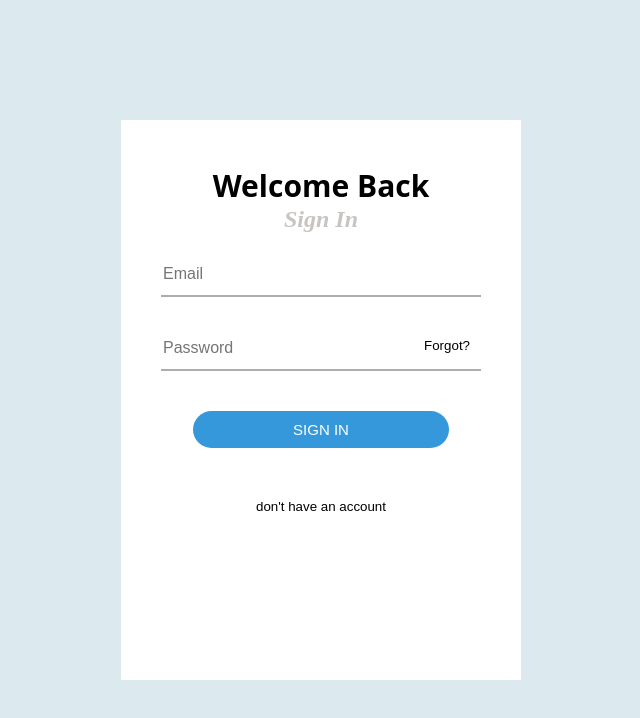
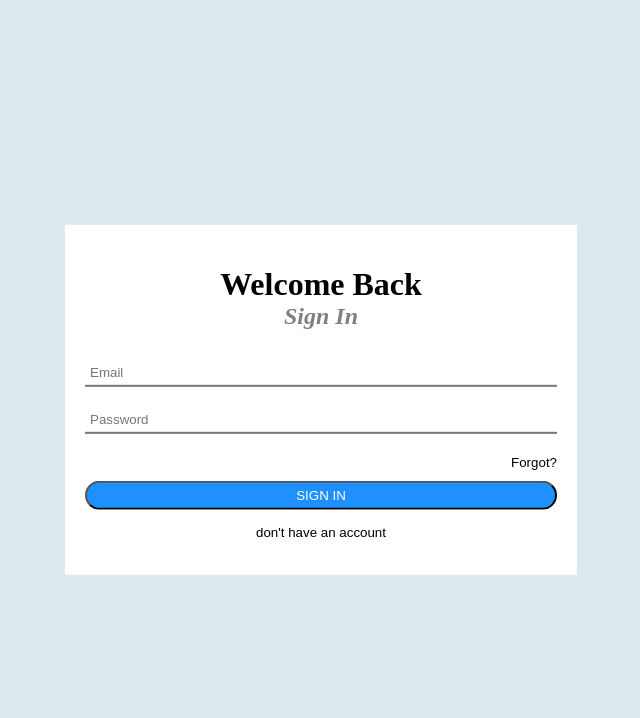
Before and after one commit to sudhasew/SignIn-form, a plain HTML site: page index.html in a window 1280 px wide. Shown: the whole page, without its empty margins (319-959 px from the left). Drawn offline with Linux system fonts and the light colour scheme.

Commit message:
initial commit

```diff
--- a/index.html
+++ b/index.html
@@ -8,36 +8,21 @@
     <title>Form-Example</title>
   </head>
   <body>
-    <div class="center text_field">
-      <section class="header">
-        <h1 class="welcome">Welcome Back</h1>
-        <h2 class="h2">Sign In</h2>
-      </section>
+    <div class="form-container">
       <form>
-        <div class="text_field">
-          <label for="email"></label>
-          <input type="text" name="email" id="email" placeholder="Email" />
+        <h1>Welcome Back</h1>
+        <h2>Sign In</h2>
+
+        <label for="email"></label>
+        <input type="text" id="email" placeholder="Email" />
+
+        <label for="password"></label>
+        <input type="text" id="password" placeholder="Password" />
+        <div class="forgot">
+          <button>Forgot?</button>
         </div>
-        <div class="text_field">
-          <label for="password"></label>
-          <section class="forgot">
-            <input
-              type="password"
-              name="password"
-              id="pass"
-              placeholder="Password"
-            />
-            <span>
-              <button>Forgot?</button>
-            </span>
-          </section>
-        </div>
-        <div class="signin">
-          <button type="SignIn">SIGN IN</button>
-        </div>
-        <div class="account">
-          <button>don't have an account</button>
-        </div>
+        <button class="signin">SIGN IN</button>
+        <button class="account">don't have an account</button>
       </form>
     </div>
   </body>
--- a/styles.css
+++ b/styles.css
@@ -3,85 +3,72 @@ body {
   padding: 0;
   height: 100vh;
   background: #dceaf0;
-  overflow: hidden;
 }
-.welcome {
-  color: black;
-  font-size: 30px;
+h1 {
+  text-align: center;
   margin-bottom: 0;
-  font-family: "Open Sans", sans-serif;
 }
-.header {
-  margin-top: 45px;
-  flex-direction: column;
-  justify-content: space-evenly;
+h2 {
   text-align: center;
-  padding-bottom: 0px;
-  padding-top: 0px;
+  margin-top: 0;
+  font-style: italic;
+  color: gray;
 }
-.h2 {
-  font-style: italic;
-  margin-top: 0px;
-}
-
-.center {
+.form-container {
+  width: 40%;
   position: absolute;
   top: 50%;
   left: 50%;
   transform: translate(-50%, -50%);
-  width: 400px;
-  background: white;
-  text-align: center;
-  color: #c8c4c2;
-  height: 70vh;
 }
-.center form {
-  padding: 0 40px;
+form {
+  padding: 20px;
+  background-color: white;
   box-sizing: border-box;
 }
-form .text_field {
-  position: relative;
-  border-bottom: 2px solid #adadad;
-  margin: 20px 0;
+input#email {
+  width: 100%;
+  margin: 10px 0;
+  padding: 5px;
+  border-top: none;
+  border-right: none;
+  border-left: none;
+  box-sizing: border-box;
 }
-.text_field input {
+input#password {
+  display: inline-block;
   width: 100%;
-  padding: 0 auto;
-  height: 40px;
-  font-size: 16px;
+  margin: 10px 0;
+  padding: 5px;
+  border-top: none;
+  border-right: none;
+  border-left: none;
+  box-sizing: border-box;
+}
+.forgot {
+  text-align: right;
+}
+.forgot button {
+  padding-right: 0;
   border: none;
+  background-color: white;
+  cursor: pointer;
+  margin: 10px 0;
 }
-input#pass {
-  margin: 0 auto;
-  margin-top: 10px;
-}
-.text_field button {
+.signin {
+  background-color: dodgerblue;
+  margin-bottom: 0;
+  color: white;
+  border-radius: 20px;
+  width: 100%;
+  padding: 5px;
   cursor: pointer;
 }
-.signin button {
-  padding: 10px;
-  width: 80%;
-  background: #3598db;
-  border-style: none;
-  color: white;
-  font-size: 15px;
+.account {
+  border: none;
+  background-color: white;
   cursor: pointer;
-  border-radius: 20px;
+  width: 100%;
+  padding: 5px;
+  margin: 10px 0;
 }
-.forgot {
-  display: flex;
-  justify-content: space-around;
-  text-align: right;
-  padding-right: 5px;
-}
-button {
-  border: none;
-  background: none;
-  margin-top: 20px;
-}
-.account {
-  margin-top: 30px;
-  text-align: center;
-  font-size: 16px;
-  cursor: pointer;
-}
```
